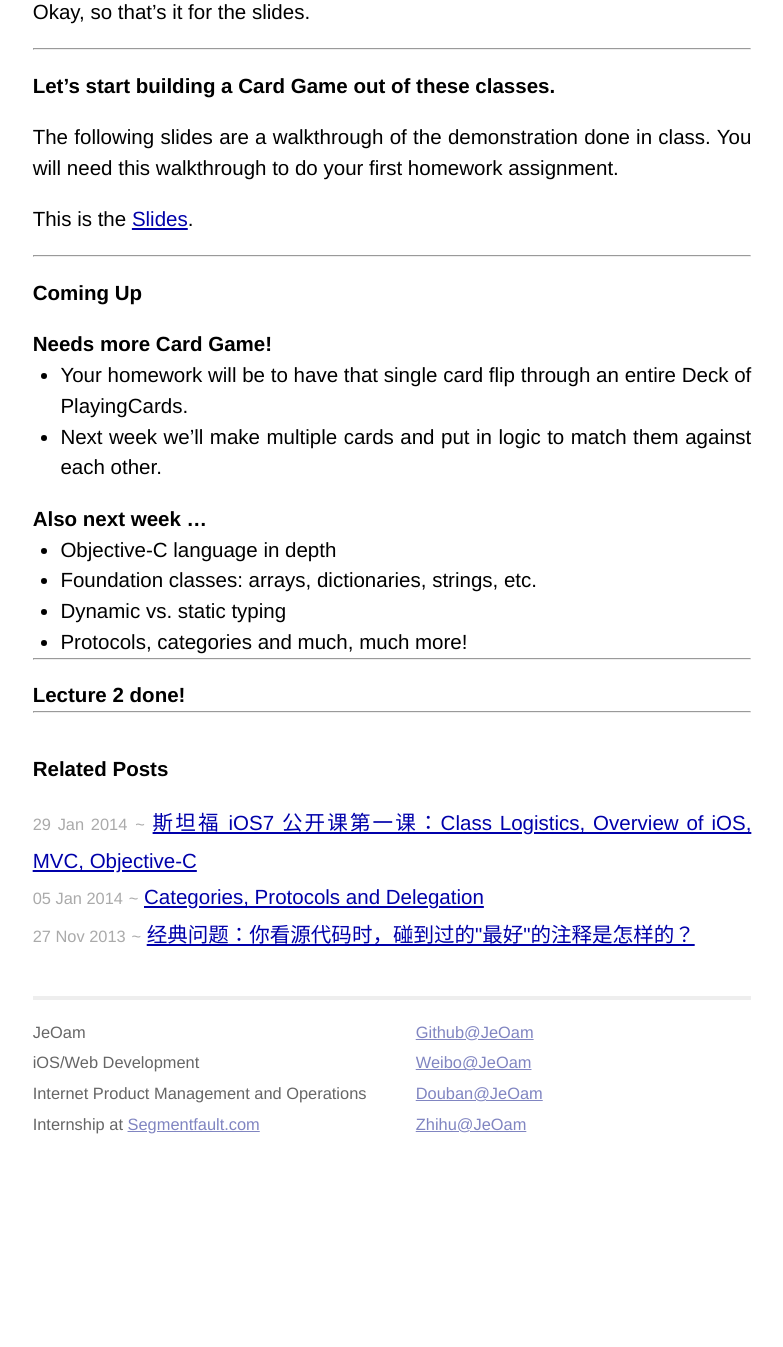
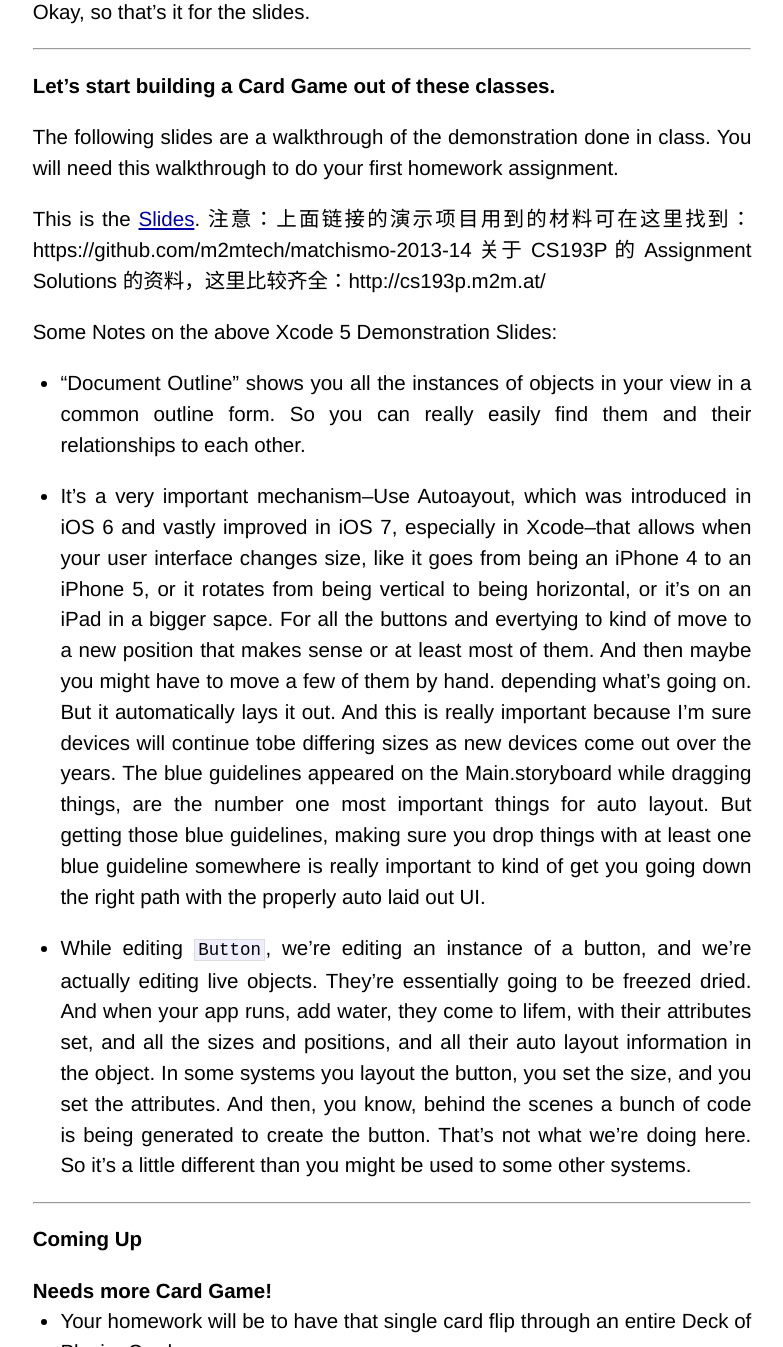
Before and after one commit to JeOam/jeoam.github.io, a Jekyll site: the page built from _posts/2014-02-05-Lecture-2-Xcode-5.md, in a window 1280 px wide and 1400 px high, scrolled down 16113 px, cut to the strip 53-1400 px from the top of the window. Shown: the whole strip, without its empty margins (248-1031 px from the left). Built offline with Jekyll 4.4.1, drawn with Linux system fonts in a browser that asks for light colours; Markdown is read by kramdown in place of the engine named in the settings; before the commit the page ends 17322 px from its top, so only the background shows below that.

Commit message:
finished lecture 2

```diff
--- a/_posts/2014-02-05-Lecture-2-Xcode-5.md
+++ b/_posts/2014-02-05-Lecture-2-Xcode-5.md
@@ -83,6 +83,16 @@ Okay, so that's it for the slides.
 The following slides are a walkthrough of the demonstration done in class. You will need this walkthrough to do your first homework assignment.
 
 This is the [Slides](https://github.com/JeOam/jeoam.github.io/blob/master/images/Lecture-2-Slides-Demonstration-of-Xcode5.pdf?raw=true).
+注意：上面链接的演示项目用到的材料可在这里找到：https://github.com/m2mtech/matchismo-2013-14
+关于 CS193P 的 Assignment Solutions 的资料，这里比较齐全：http://cs193p.m2m.at/
+
+Some Notes on the above Xcode 5 Demonstration Slides:
+
+* "Document Outline" shows you all the instances of objects in your view in a common outline form. So you can really easily find them and their relationships to each other.
+
+* It's a very important mechanism--Use Autoayout, which was introduced in iOS 6 and vastly improved in iOS 7, especially in Xcode--that allows when your user interface changes size, like it goes from being an iPhone 4 to an iPhone 5, or it rotates from being vertical to being horizontal, or it's on an iPad in a bigger sapce. For all the buttons and evertying to kind of move to a new position that makes sense or at least most of them. And then maybe you might have to move a few of them by hand. depending what's going on. But it automatically lays it out. And this is really important because I'm sure devices will continue tobe differing sizes as new devices come out over the years. The blue guidelines appeared on the Main.storyboard while dragging things, are the number one most important things for auto layout. But getting those blue guidelines, making sure you drop things with at least one blue guideline somewhere is really important to kind of get you going down the right path with the properly auto laid out UI.
+
+* While editing `Button`, we're editing an instance of a button, and we're actually editing live objects. They're essentially going to be freezed dried. And when your app runs, add water, they come to lifem, with their attributes set, and all the sizes and positions, and all their auto layout information in the object. In some systems you layout the button, you set the size, and you set the attributes. And then, you know, behind the scenes a bunch of code is being generated to create the button. That's not what we're doing here. So it's a little different than you might be used to some other systems.
 
 ---
 
```
